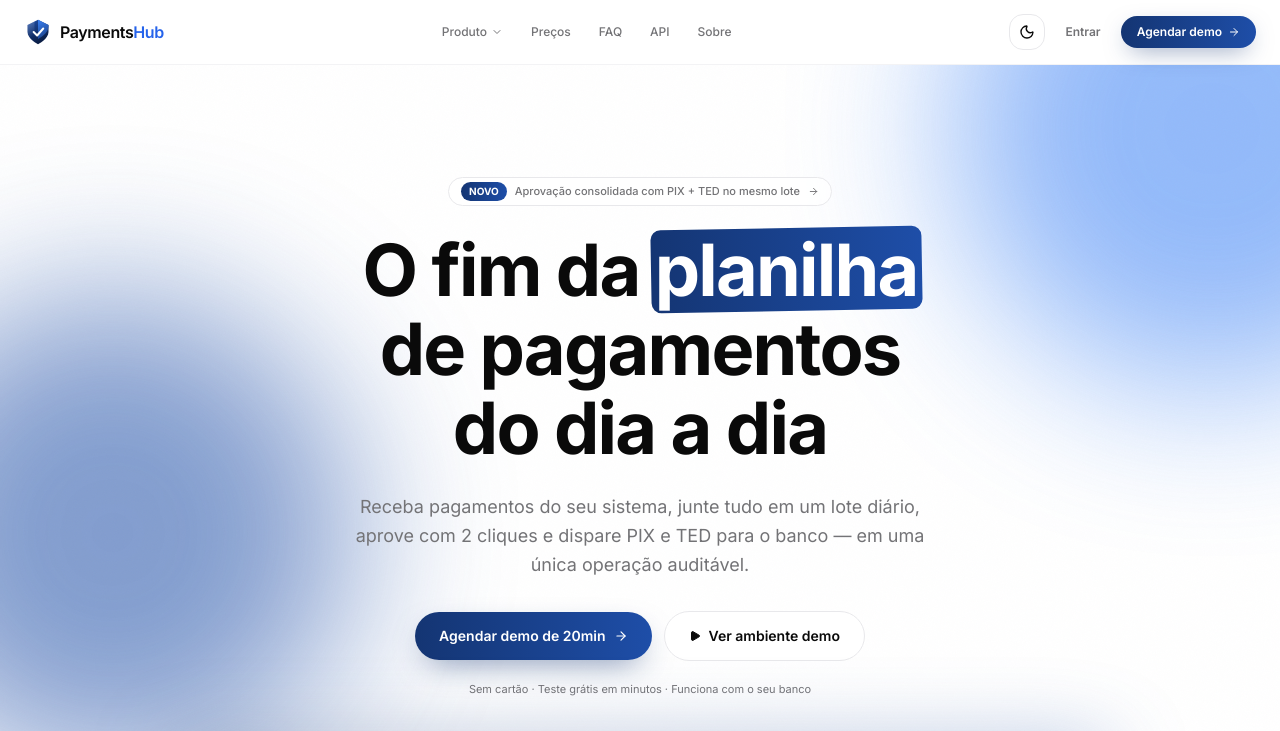
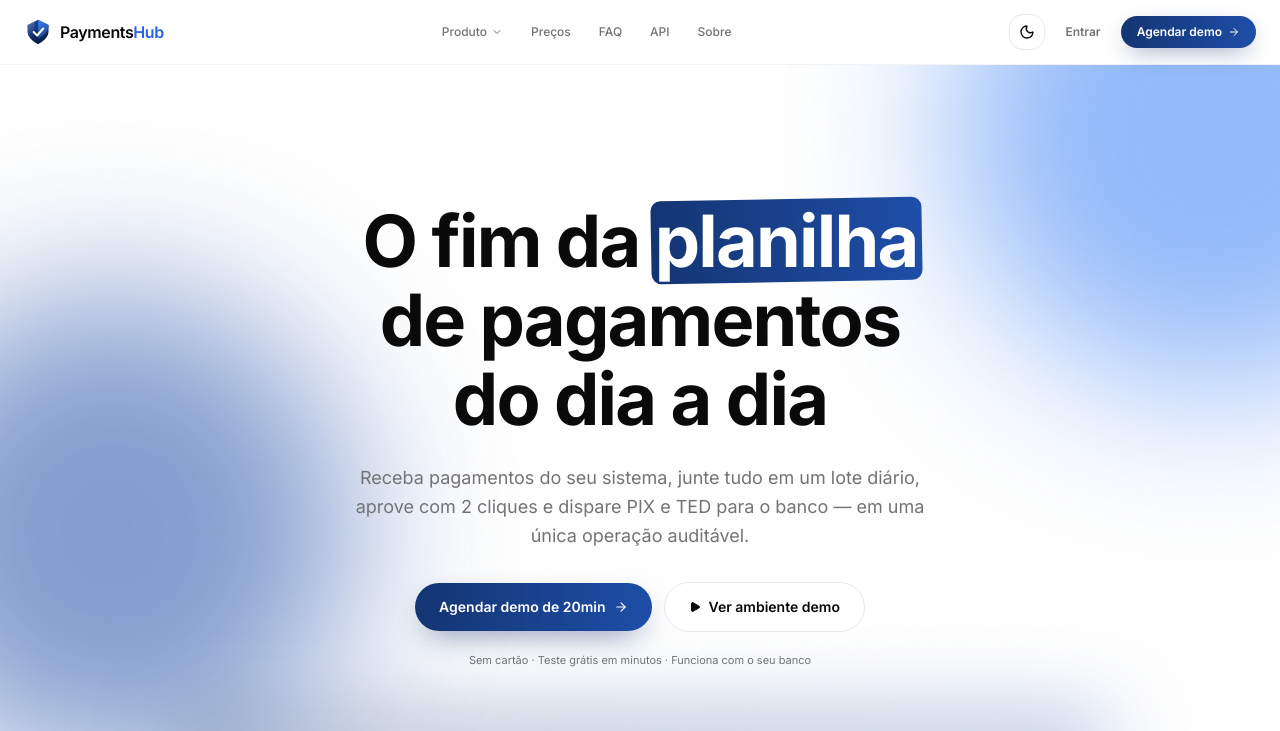
Before and after one commit to Doublethree-SamuelMauli/PaymentsHub, a Next.js app in the folder frontend/: page / in a window 1280 px wide. Shown: the top 731 px of the page. Built offline with nearby package versions, Linux system fonts and the light colour scheme.

Commit message:
fix: remover pill NOVO do hero

```diff
--- a/frontend/src/app/page.tsx
+++ b/frontend/src/app/page.tsx
@@ -139,17 +139,6 @@ function Hero() {
 
       <div className="relative mx-auto max-w-6xl px-6 pb-20 pt-20 sm:pt-28">
         <div className="mx-auto max-w-3xl text-center">
-          <a
-            href="#features"
-            className="inline-flex items-center gap-2 rounded-full border border-[var(--border)] bg-[var(--card)]/70 px-3 py-1 text-[11px] font-medium text-[var(--muted-foreground)] backdrop-blur transition hover:border-[#1e4ea8]/40"
-          >
-            <span className="rounded-full bg-gradient-to-r from-[#143573] to-[#1e4ea8] px-2 py-0.5 text-[10px] font-bold text-white">
-              NOVO
-            </span>
-            Aprovação consolidada com PIX + TED no mesmo lote
-            <ArrowRight size={11} />
-          </a>
-
           <h1 className="text-balance mt-6 text-[28px] font-bold leading-[1.1] tracking-tight text-[var(--foreground)] sm:text-5xl md:text-6xl lg:text-7xl">
             O fim da{" "}
             <span className="relative inline-block">
```
